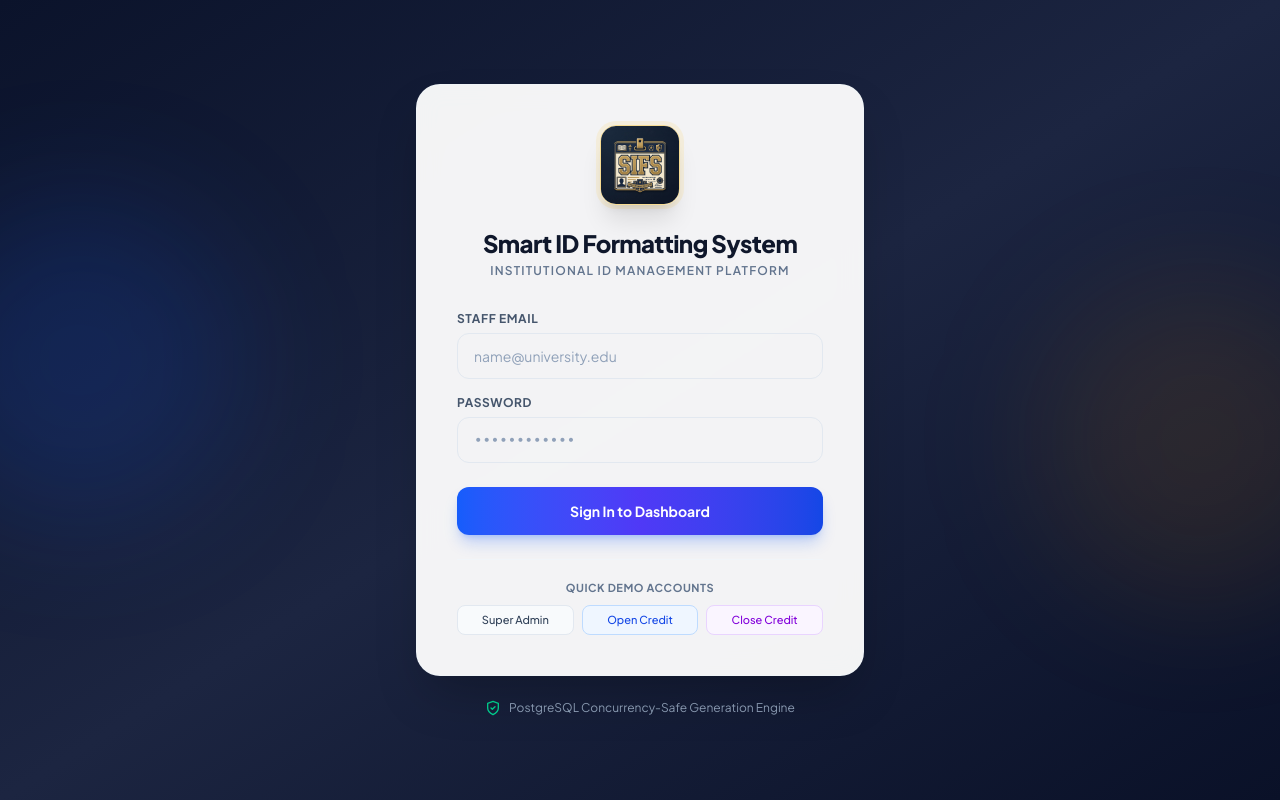
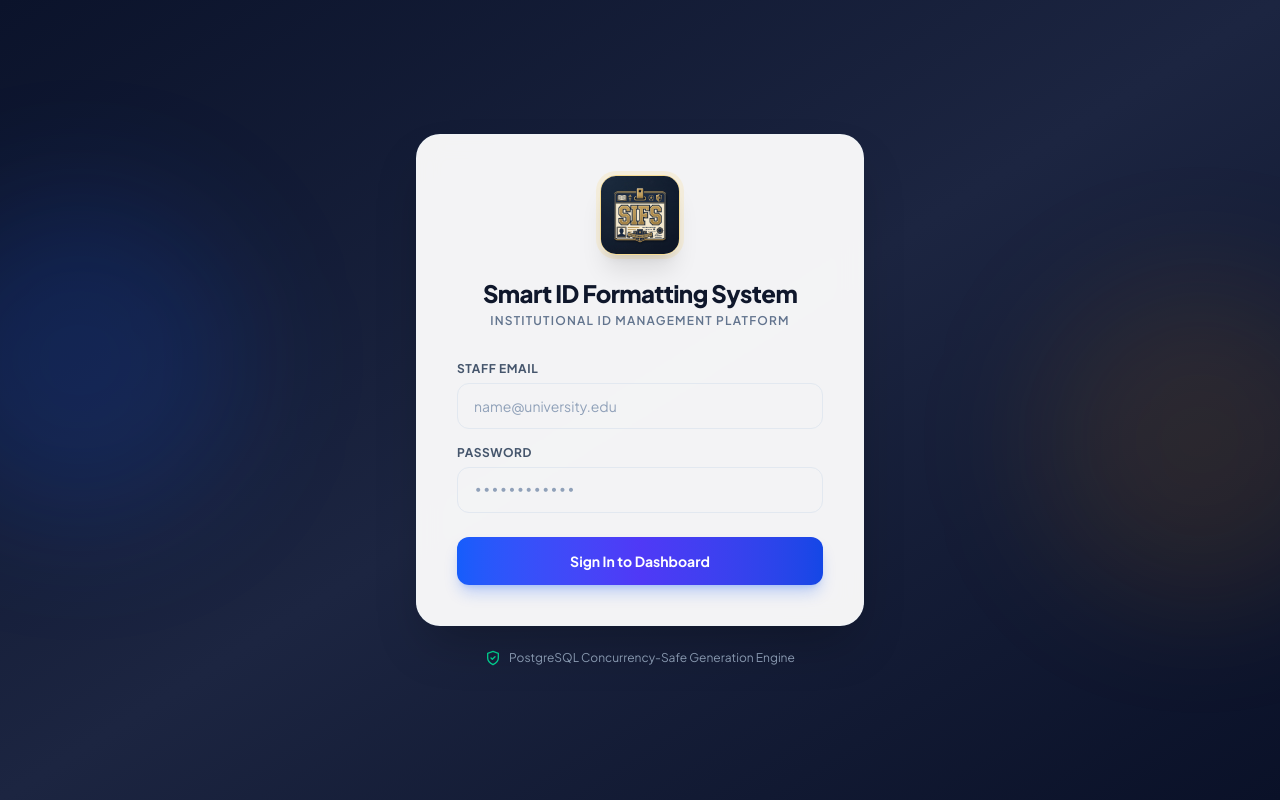
Before and after one commit to R41YAN/smart-id-system, a React (Vite) app in the folder frontend/: page /login in a window 1280 px wide. Built offline with nearby package versions, Linux system fonts and the light colour scheme.

Commit message:
refactor: remove quick demo accounts from login page for production authenticity

```diff
--- a/frontend/src/pages/Login.jsx
+++ b/frontend/src/pages/Login.jsx
@@ -25,11 +25,6 @@ export default function Login() {
     } finally {
       setLoading(false);
     }
-  };
-
-  const fillQuick = (e, p) => {
-    setEmail(e);
-    setPassword(p);
   };
 
   return (
@@ -111,36 +106,6 @@ export default function Login() {
               )}
             </button>
           </form>
-
-          {/* Quick Access Helper */}
-          <div className="mt-6 pt-5 border-t border-slate-100">
-            <p className="text-[11px] font-bold text-slate-500 uppercase tracking-wider mb-2 text-center">
-              Quick Demo Accounts
-            </p>
-            <div className="grid grid-cols-3 gap-2">
-              <button
-                type="button"
-                onClick={() => fillQuick('superadmin@smartid.com', 'admin123')}
-                className="px-2 py-1.5 text-[11px] font-medium bg-slate-50 hover:bg-slate-100 text-slate-700 rounded-lg border border-slate-200 transition-colors text-center"
-              >
-                Super Admin
-              </button>
-              <button
-                type="button"
-                onClick={() => fillQuick('nsu_admin@smartid.com', 'admin123')}
-                className="px-2 py-1.5 text-[11px] font-medium bg-blue-50 hover:bg-blue-100 text-blue-700 rounded-lg border border-blue-200 transition-colors text-center"
-              >
-                Open Credit
-              </button>
-              <button
-                type="button"
-                onClick={() => fillQuick('mu_admin@smartid.com', 'admin123')}
-                className="px-2 py-1.5 text-[11px] font-medium bg-purple-50 hover:bg-purple-100 text-purple-700 rounded-lg border border-purple-200 transition-colors text-center"
-              >
-                Close Credit
-              </button>
-            </div>
-          </div>
         </div>
 
         {/* Security badge footer */}
```
